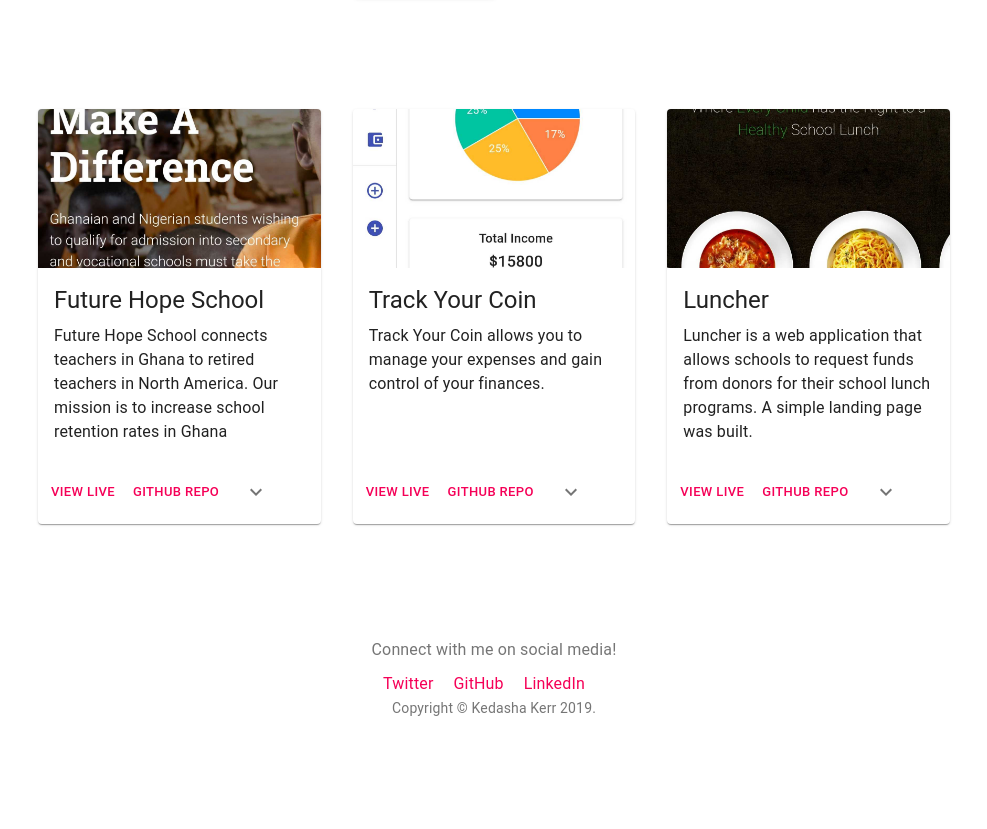
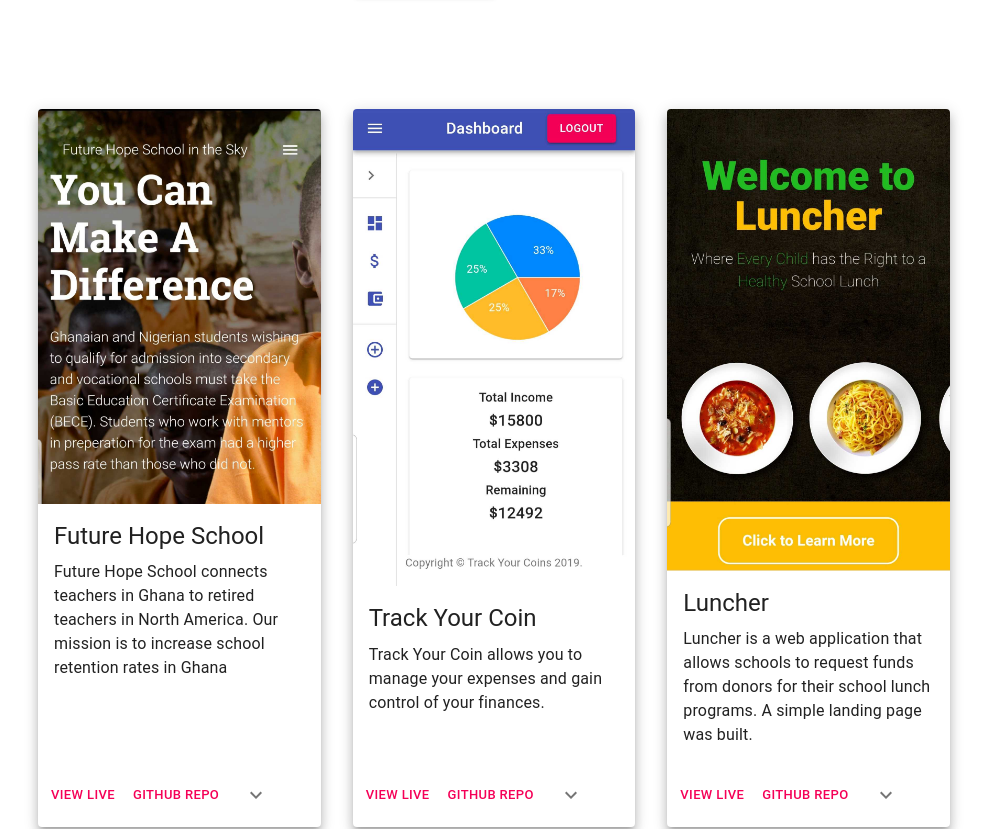
Before and after one commit to LadyKerr/devkerr, a React (Create React App) app in the folder client/: page / in a window 1280 px wide. Shown: the part 731-1560 px from the top of the page, without its empty margins (146-1133 px from the left). Before the commit the page ends 1505 px from the top, so only its background shows below. Built offline with nearby package versions, Linux system fonts and the light colour scheme; a web font is replaced by a local one.

Commit message:
updates to imgs

```diff
--- a/client/src/components/navbar/Navbar.js
+++ b/client/src/components/navbar/Navbar.js
@@ -2,7 +2,6 @@
 import AppBar from '@material-ui/core/AppBar';
 import Toolbar from '@material-ui/core/Toolbar';
 import Typography from '@material-ui/core/Typography';
-import Button from '@material-ui/core/Button';
 import FaceIcon from '@material-ui/icons/Face';
 import { makeStyles } from '@material-ui/core/styles';
 import "./navbar.css";
--- a/client/src/components/projects/Projects.js
+++ b/client/src/components/projects/Projects.js
@@ -25,9 +25,6 @@
     height: '100%',
     display: 'flex',
     flexDirection: 'column',
-  },
-  cardMedia: {
-    paddingTop: '56.25%',
   },
   cardContent: {
     flexGrow: 1,
@@ -59,8 +56,9 @@
           <Grid container spacing={4}>
             {projects.map(project => (
               <Grid item key={project.id} xs={12} sm={6} md={4}>
-                <Card className={classes.card}>
+                <Card className={classes.card} raised={true}>
                   <CardMedia
+                    component="img"
                     className={classes.cardMedia}
                     image={project.projectImage}
                     title="project"
@@ -91,11 +89,11 @@
                   </CardActions>
                   <Collapse in={expanded} timeout="auto" unmountOnExit>
                     <CardContent>
-                    <Typography variant="h7" component="h7">Role:</Typography>
+                    <Typography variant="h6" component="h6">Role:</Typography>
                     <Typography paragraph>
                         {project.role}
                     </Typography>
-                    <Typography variant="h7" component="h7">Technologies Used:</Typography>
+                    <Typography variant="h6" component="h6">Technologies Used:</Typography>
                     <Typography paragraph>
                         {project.technologies}
                     </Typography>
--- a/client/src/data/project-data.js
+++ b/client/src/data/project-data.js
@@ -24,7 +24,7 @@
     description:
       "Track Your Coin allows you to manage your expenses and gain control of your finances.",
     projectImage: trackyourcoin,
-    projectURL: "",
+    projectURL: "https://trackyourcoin.app/",
     githubRepo: "https://github.com/Track-Your-Coins"
   },
   {
```
